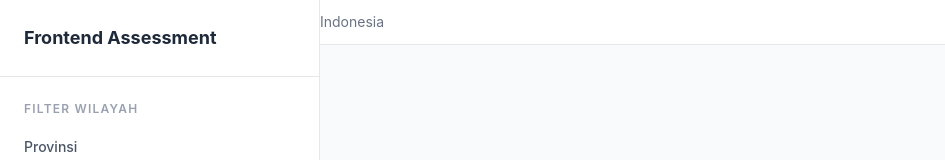
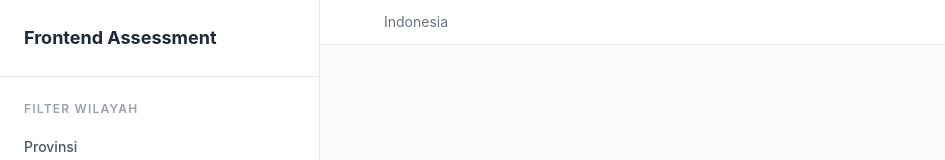
Before and after one commit to RirinnurFatimah/FrontendAssesment, a React (Vite) app: page / in a window 1280 px wide. Shown: the top 160 px of the page, without its empty margins (0-945 px from the left). Built offline with nearby package versions, Linux system fonts and the light colour scheme.

Commit message:
Update FilterPage.tsx

```diff
--- a/src/pages/FilterPage.tsx
+++ b/src/pages/FilterPage.tsx
@@ -146,14 +146,14 @@ export default function FilterPage() {
       {/* MAIN */}
       <main className="flex-1 flex flex-col order-1 lg:order-2 lg:ml-80">
         {/* Breadcrumb */}
-        <div className="breadcrumb bg-white border-b border-gray-200 py-4 lg:py-5 px-4 lg:px-8">
-          <div className="text-sm text-gray-500">
-            Indonesia
-            {provinceName && ` › ${provinceName}`}
-            {regencyName && ` › ${regencyName}`}
-            {districtName && ` › ${districtName}`}
-          </div>
+        <div className="breadcrumb bg-white border-b border-gray-200 py-6">
+        <div className="px-16 text-sm text-gray-500">
+          Indonesia
+          {provinceName && ` › ${provinceName}`}
+          {regencyName && ` › ${regencyName}`}
+          {districtName && ` › ${districtName}`}
         </div>
+      </div>
 
         {/* Content */}
         <div className="flex-1 bg-gray-50 flex items-center justify-center p-4 lg:p-8">
```
